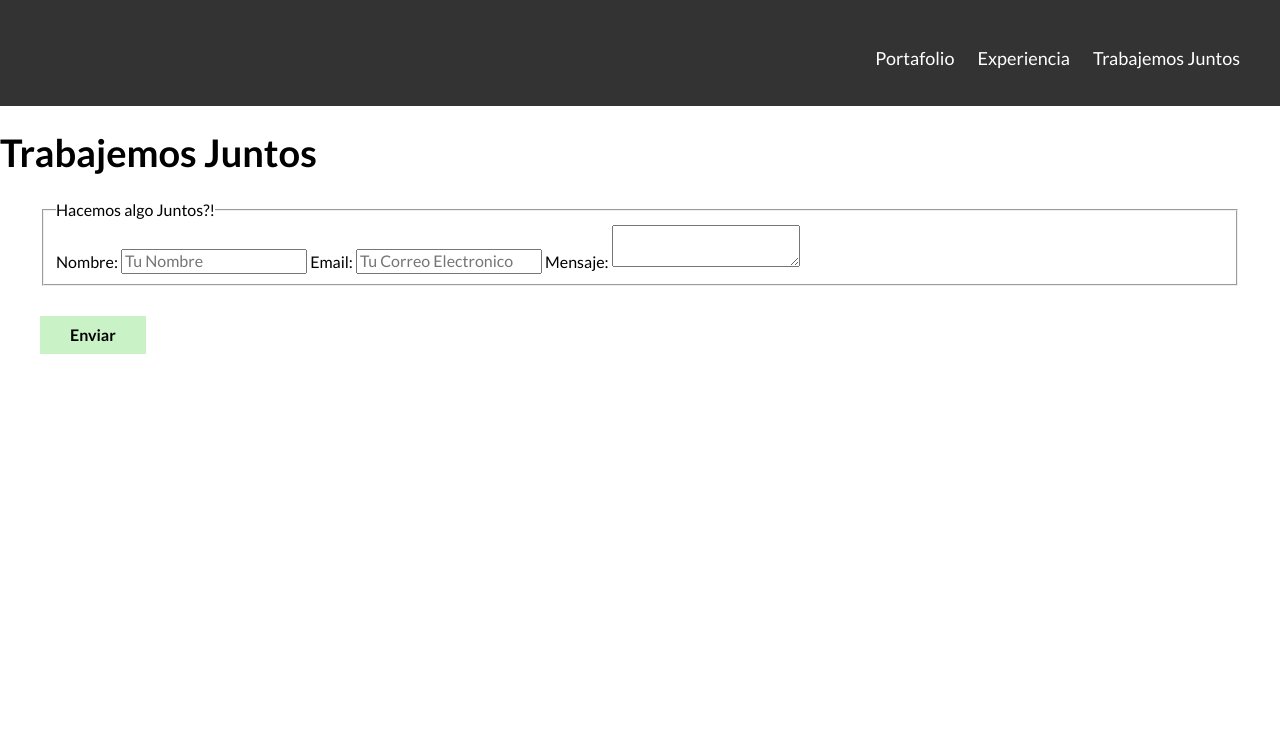
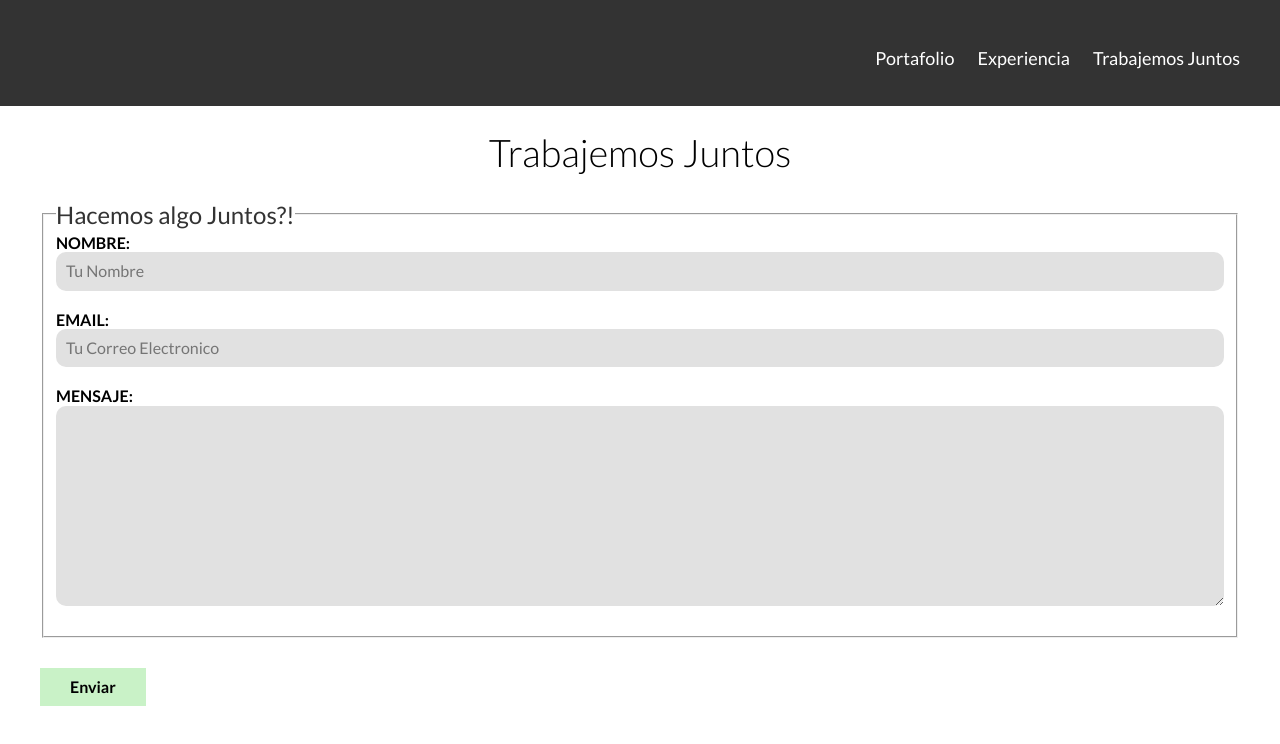
Before and after one commit to IsraelSantizo98/Portafolio, a plain HTML site: page contacto.html in a window 1280 px wide. Drawn offline with nearby package versions, Linux system fonts and the light colour scheme.

Commit message:
Estilos iniciales de contacto.html

```diff
--- a/css/style.css
+++ b/css/style.css
@@ -60,6 +60,14 @@ img {
 }
 .d-block {
   display: block !important;
+}
+.fw-300 {
+  font-weight: 300;
+}
+.centrar-texto {
+  text-align: center;
+}
+.contenido-centrado {
 }
 /*Header*/
 .site-header {
@@ -157,3 +165,28 @@ img {
   font-size: 2.8rem;
   margin-right: 2rem;
 }
+/*Contacto*/
+legend {
+  font-size: 2.4rem;
+  color: #333;
+}
+label {
+  display: block;
+  text-transform: uppercase;
+  font-weight: 700;
+}
+input:not([type="submit"]),
+textarea,
+select {
+  padding: 1rem;
+  display: block;
+  width: 100%;
+  background-color: #e1e1e1;
+  margin-bottom: 2rem;
+  border: none;
+  border-radius: 1rem;
+  outline: none;
+}
+textarea {
+  height: 20rem;
+}
```
